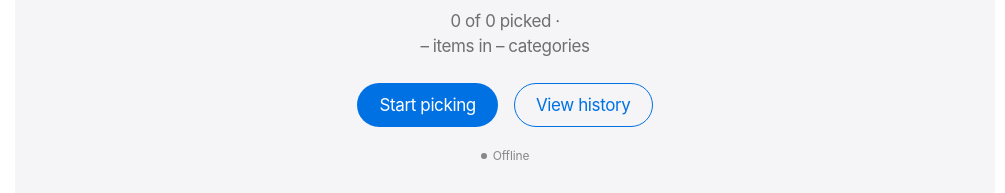
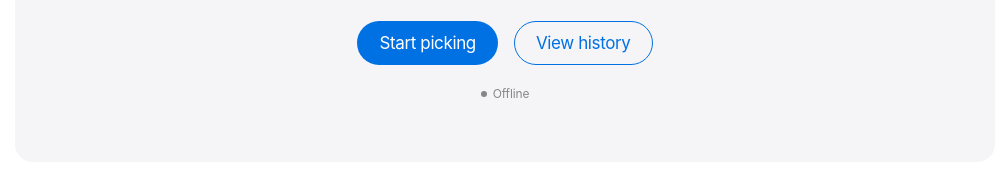
Before and after one commit to abdallah7733/Purchase-List, a plain HTML site: page index.html in a window 1280 px wide. Shown: the part 221-414 px from the top of the page, without its empty margins (135-1140 px from the left). Drawn offline with nearby package versions, Linux system fonts and the light colour scheme; no server answers.

Commit message:
Hide the picked/items count lines under the title (#8)
Claude-Session: https://claude.ai/code/session_017ZgFs6AY9UsjYEnKusLHfP

Co-authored-by: Claude <noreply@anthropic.com>

```diff
--- a/index.html
+++ b/index.html
@@ -53,7 +53,7 @@
   <section class="hero">
     <h1>Purchases List</h1>
     <p class="hero-sub" id="heroSub">Pick today's items.</p>
-    <p class="hero-meta"><span id="filledCount">0 of 0</span> picked · <span id="todayLbl"></span><br><span id="totalItems">–</span> items in <span id="totalCats">–</span> categories</p>
+    <p class="hero-meta" hidden><span id="filledCount">0 of 0</span> picked · <span id="todayLbl"></span><br><span id="totalItems">–</span> items in <span id="totalCats">–</span> categories</p>
     <div class="hero-btns">
       <button class="pill primary" id="startBtn" type="button">Start picking</button>
       <button class="pill outline" id="histBtn" type="button">View history</button>
```
